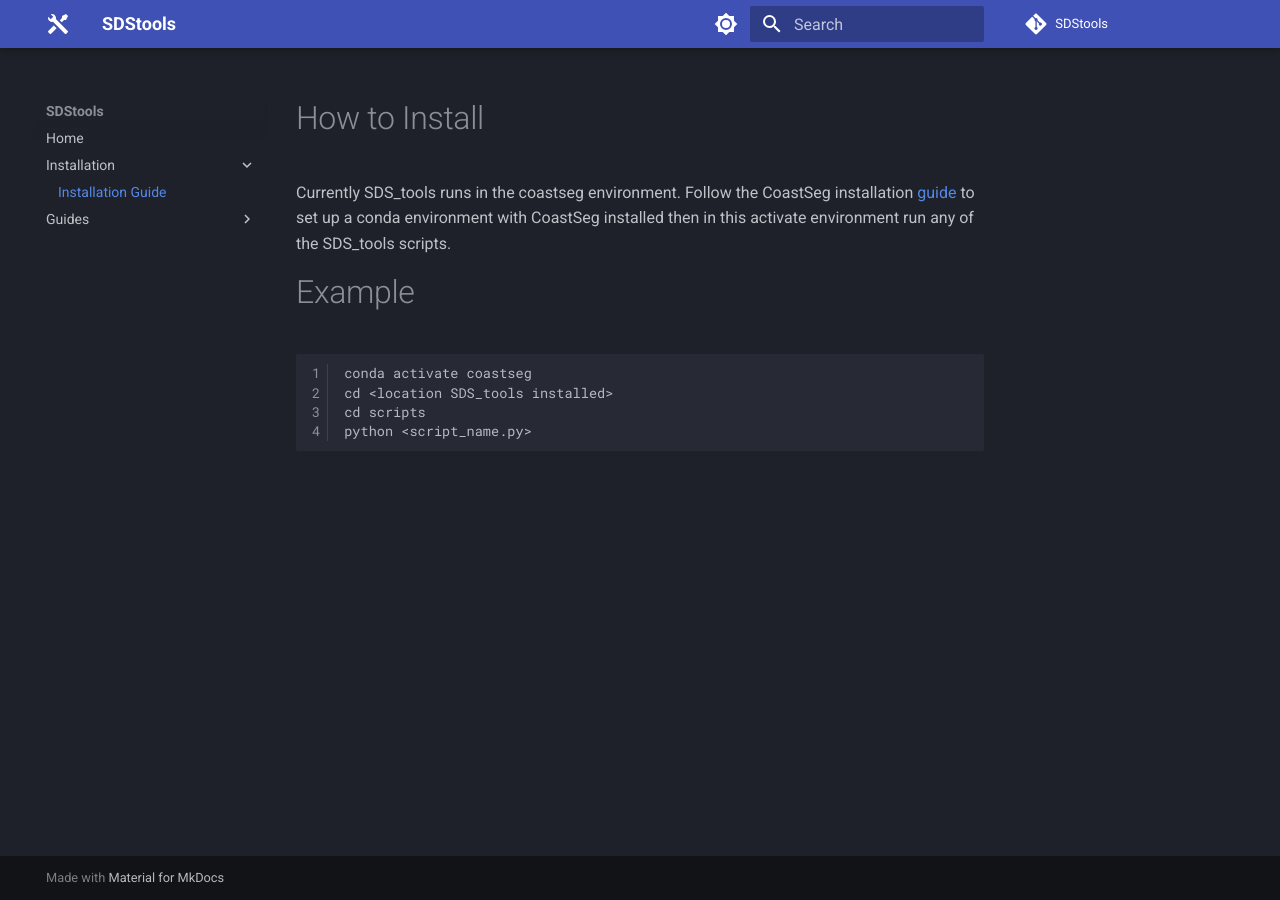
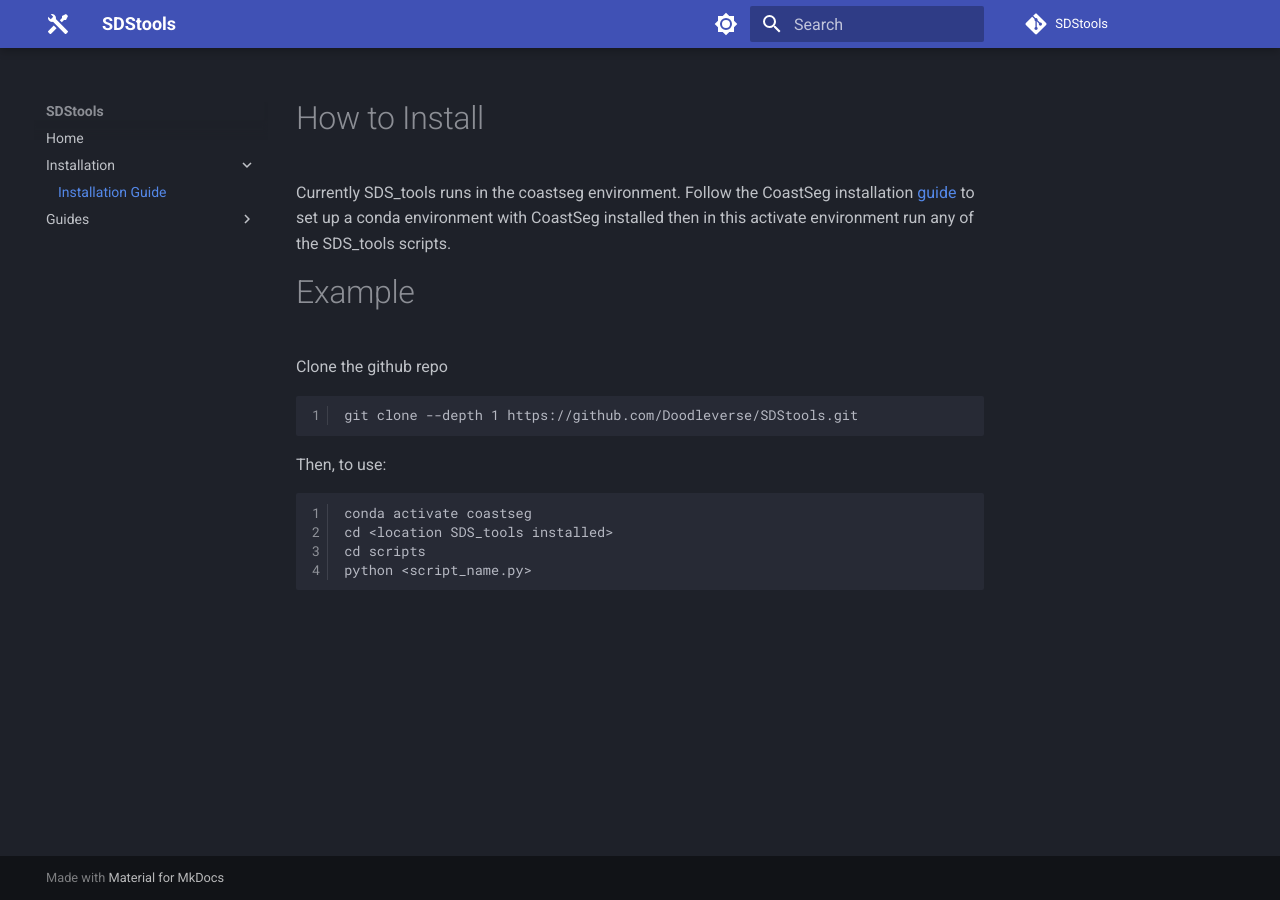
Before and after one commit to Doodleverse/SDStools, an MkDocs documentation site: the page built from docs/install-guide.md, in a window 1280 px wide. Built offline with MkDocs 1.6.1 and Material for MkDocs 9.7.7, drawn with Linux system fonts in a browser that asks for light colours; comment, search, counter and statistics services are not loaded.

Commit message:
update docs and website

````diff
--- a/docs/install-guide.md
+++ b/docs/install-guide.md
@@ -3,6 +3,14 @@
 Currently SDS_tools runs in the coastseg environment. Follow the CoastSeg installation [guide](https://satelliteshorelines.github.io/CoastSeg/basic-install-guide/) to set up a conda environment with CoastSeg installed then in this activate environment run any of the SDS_tools scripts.
 
 # Example
+
+Clone the github repo
+
+```
+git clone --depth 1 https://github.com/Doodleverse/SDStools.git
+```
+
+Then, to use:
 
 ```
 conda activate coastseg
````
